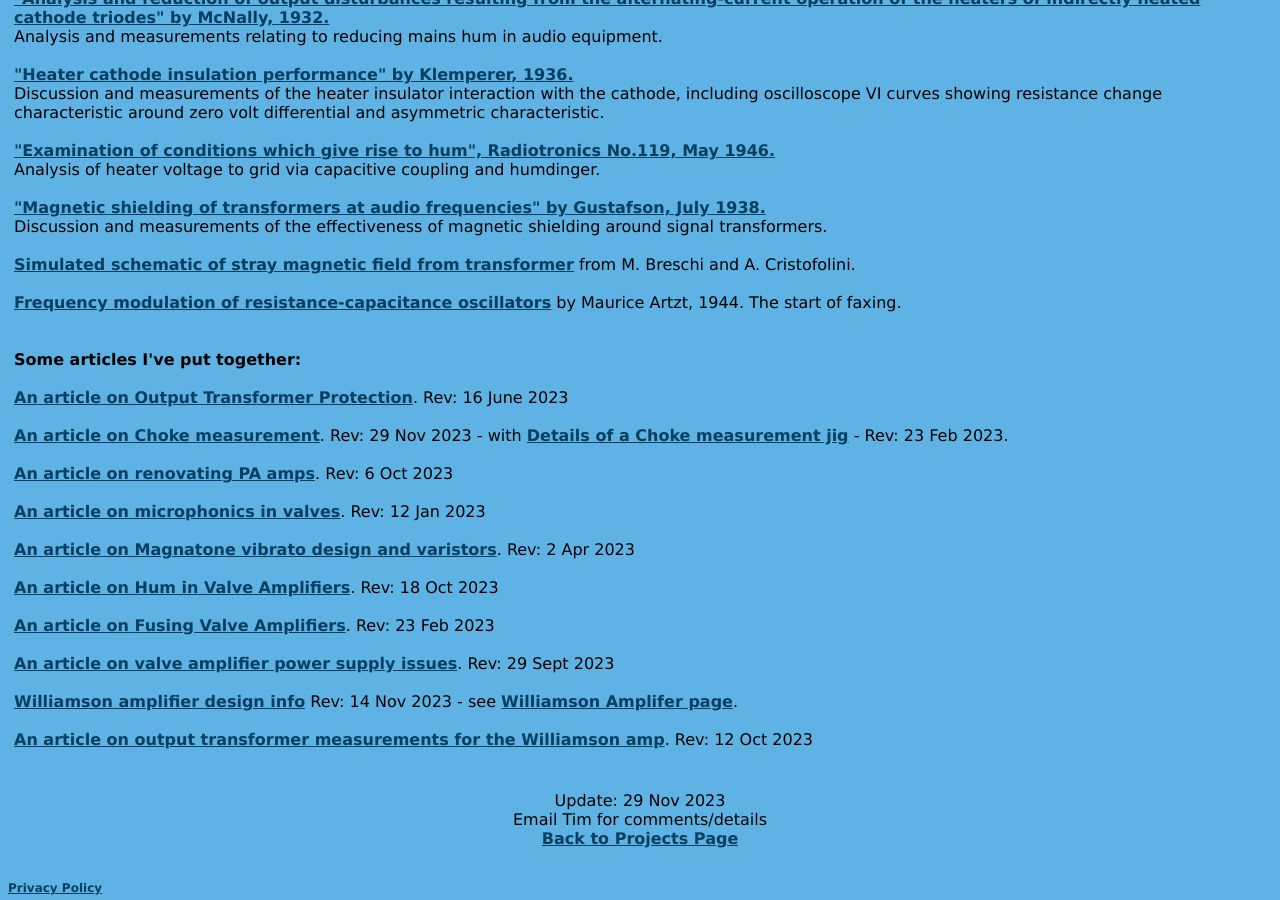
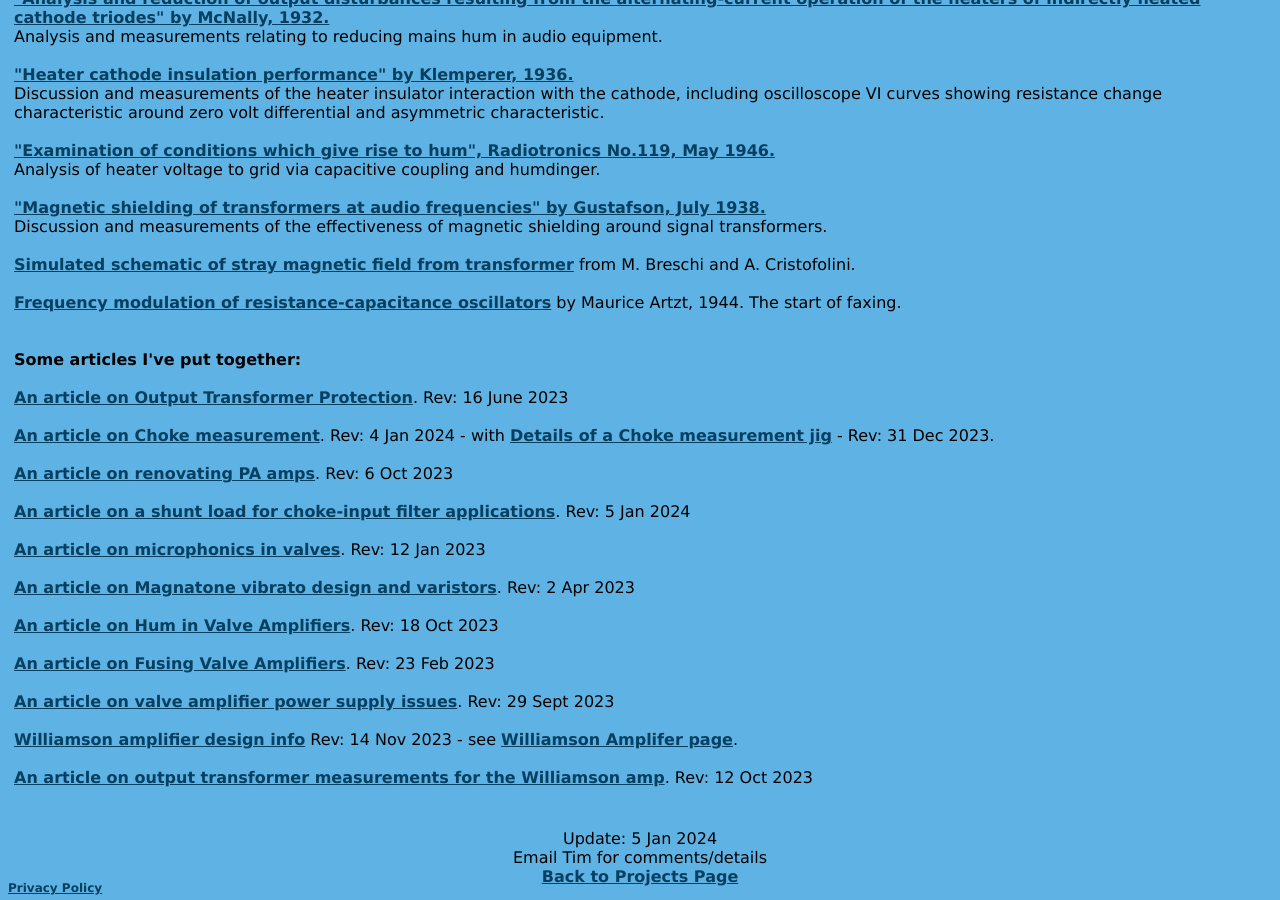
Before and after one commit to michael-robbins/michael-robbins.github.io, a Jekyll site: the page built from projects/Valve Info.html, in a window 1280 px wide and 900 px high, scrolled down 2776 px. Built offline with Jekyll 4.4.1, drawn with Linux system fonts in a browser that asks for light colours.

Commit message:
Update Valve Info.html

```diff
--- a/projects/Valve Info.html
+++ b/projects/Valve Info.html
@@ -202,9 +202,11 @@ layout: default
       <br /><br />
       <a href="/static/Output%20transformer%20protection.pdf">An article on Output Transformer Protection</a>. Rev: 16 June 2023
       <br /><br />
-      <a href="/static/Choke measurement.pdf">An article on Choke measurement</a>. Rev: 29 Nov 2023 - with <a href="/static/Choke measurement jig.pdf">Details of a Choke measurement jig</a> - Rev: 23 Feb 2023.
+      <a href="/static/Choke measurement.pdf">An article on Choke measurement</a>. Rev: 4 Jan 2024 - with <a href="/static/Choke measurement jig.pdf">Details of a Choke measurement jig</a> - Rev: 31 Dec 2023.
       <br /><br />
       <a href="/static/Renovating PA amps.pdf">An article on renovating PA amps</a>. Rev: 6 Oct 2023
+      <br /><br />
+       <a href="/static/HV%20DC%20shunt%20load.pdf">An article on a shunt load for choke-input filter applications</a>. Rev: 5 Jan 2024
       <br /><br />
       <a href="/static/Microphonics in valves.pdf">An article on microphonics in valves</a>. Rev: 12 Jan 2023
       <br /><br />
@@ -225,7 +227,7 @@ layout: default
   </tr>
   <tr>
     <td align="center">
-      Update: 29 Nov 2023
+      Update: 5 Jan 2024
       <br />
       Email Tim for comments/details
       <br/>
```
